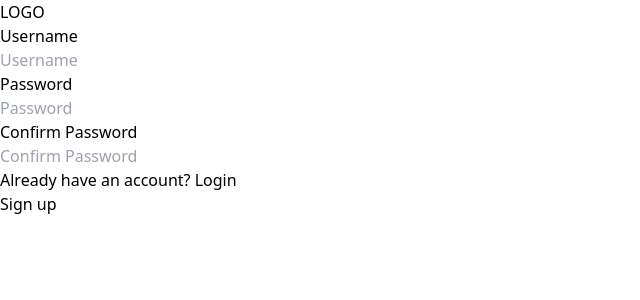
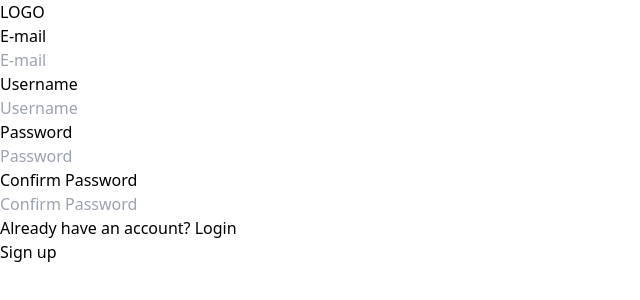
Before and after one commit to Bablukmr/pancha-app, a React (Vite) app: page /auth/signup in a window 1280 px wide. Shown: the top 300 px of the page, without its empty margins (0-640 px from the left). Built offline with nearby package versions, Linux system fonts and the light colour scheme.

Commit message:
Login+Setting Page

```diff
--- a/src/Auth/logIn.jsx
+++ b/src/Auth/logIn.jsx
@@ -86,9 +86,9 @@ function Login() {
           type={notificationType}
         />
       </div>
-      <div className="w-full h-screen flex flex-col items-center justify-center">
+      <div className="w-full h-screen relative  flex flex-col items-center justify-center">
         <h1 className="text-2xl my-4 absolute top-[60px] ">LOGO</h1>
-        <div className="w-[80%] md:w-[50%] lg:w-[35%]">
+        <div className="w-[80%] absolute top-[200px] md:w-[50%] lg:w-[35%]">
           <form className="w-full flex flex-col items-center justify-center gap-3">
             <div className="w-full">
               <label className="text-sm">Username</label>
--- a/src/Auth/requestPassword.jsx
+++ b/src/Auth/requestPassword.jsx
@@ -9,9 +9,9 @@ navigate("/auth")
 
   return (
 
-    <div className="w-full h-screen flex flex-col items-center justify-center">
+    <div className="w-full h-screen  relative flex flex-col items-center justify-center">
          <h1 className="text-2xl my-4 absolute top-[60px]">LOGO</h1>
-      <div className="w-[80%] md:w-[50%] lg:w-[35%]">
+      <div className="w-[80%] md:w-[50%] absolute top-[200px] lg:w-[35%]">
       <form className="w-full flex flex-col items-center justify-center gap-3">
 
           <div className="w-full">
--- a/src/Auth/signUp.jsx
+++ b/src/Auth/signUp.jsx
@@ -9,10 +9,20 @@ function SignUp() {
   }
 
   return (
-    <div className="w-full h-screen flex flex-col items-center justify-center">
+    <div className="w-full h-screen relative flex flex-col items-center justify-center">
       <h1 className="text-2xl my-4 absolute top-[60px]">LOGO</h1>
-      <div className="w-[80%] md:w-[50%] lg:w-[35%]">
+      <div className="w-[80%]  absolute top-[200px] md:w-[50%] lg:w-[35%]">
         <form className="w-full flex flex-col items-center justify-center gap-3">
+          <div className="w-full">
+            <label className="text-sm">E-mail</label>
+            <div className="border-[#A2A2A7] mt-2 rounded-md border border-solid flex items-center">
+              <input
+                type="email"
+                placeholder="E-mail"
+                className="text-sm h-10 border-none w-full outline-blue-400 px-2 rounded-md"
+              />
+            </div>
+          </div>
           <div className="w-full">
             <label className="text-sm">Username</label>
             <div className="border-[#A2A2A7] mt-2 rounded-md border border-solid flex items-center">
@@ -23,6 +33,7 @@ function SignUp() {
               />
             </div>
           </div>
+
           <div className="w-full">
             <label className="text-sm">Password</label>
             <div className="border-[#A2A2A7] mt-2 rounded-md border border-solid flex items-center">
```
